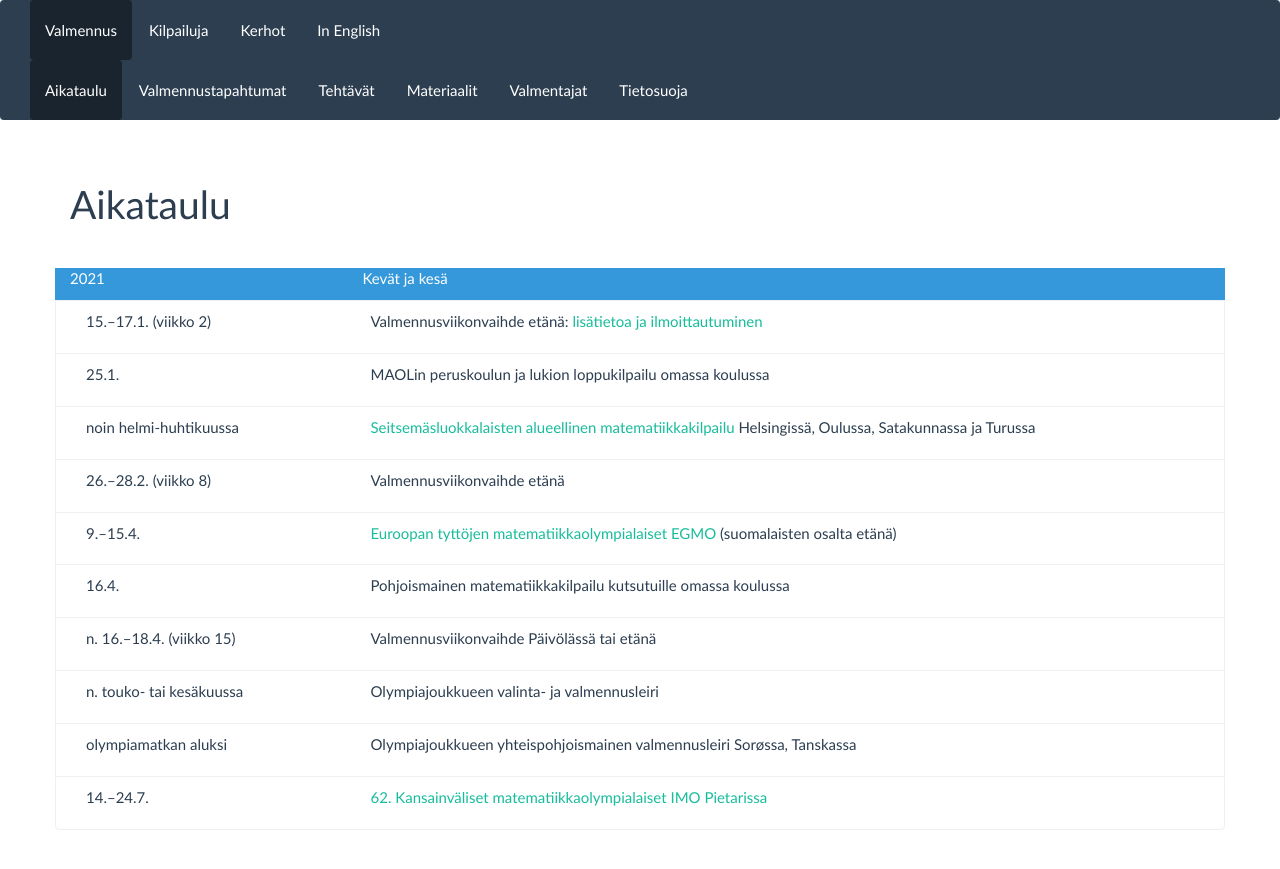
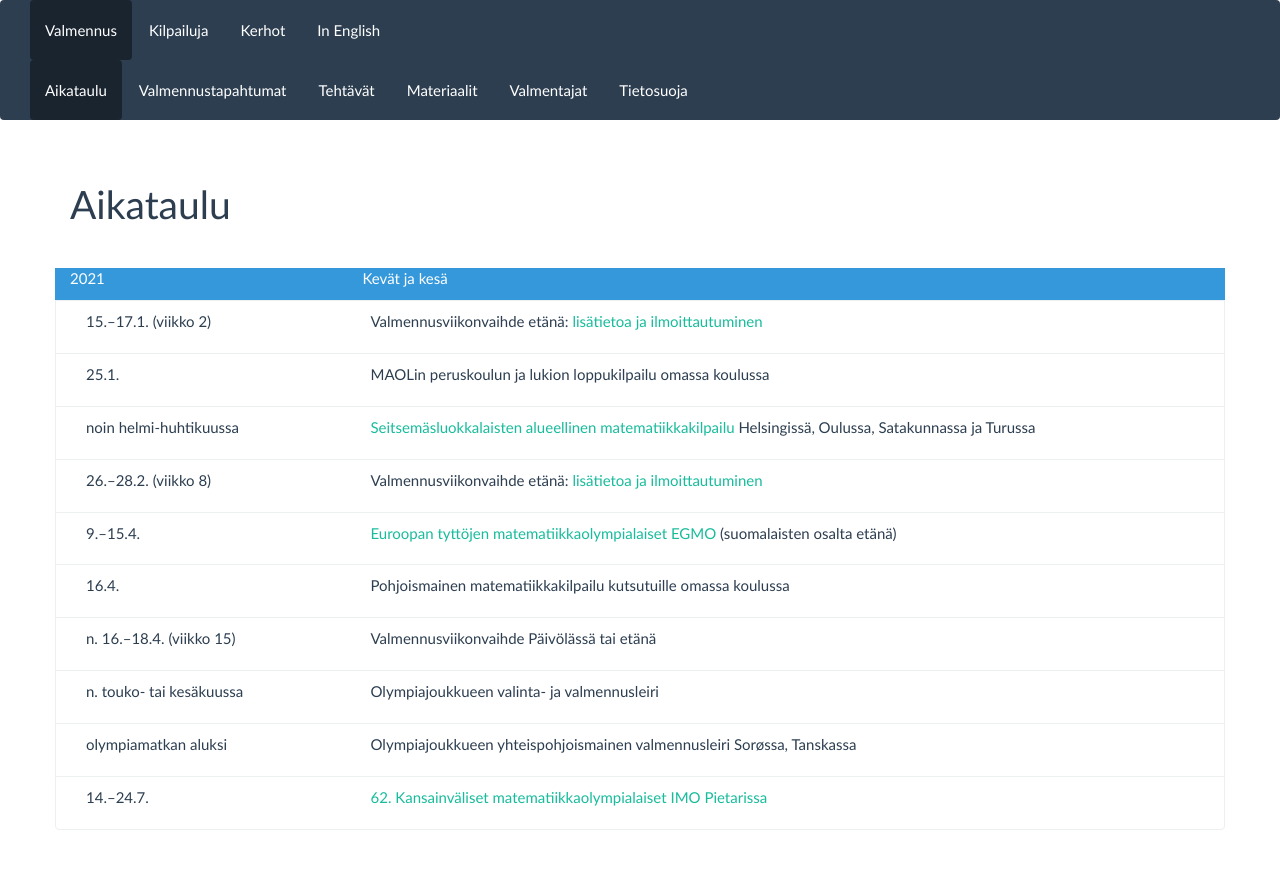
Before and after one commit to matematiikkakilpailut/matematiikkakilpailut.github.io, a Jekyll site: the page built from aikataulu/index.md, in a window 1280 px wide. Shown: the top 869 px of the page. Built offline with Jekyll 4.4.1, drawn with Linux system fonts in a browser that asks for light colours.

Commit message:
Linkki viikon 8 sivulle

```diff
--- a/aikataulu/index.md
+++ b/aikataulu/index.md
@@ -13,7 +13,7 @@ aikataulu:
   - pvm: "noin helmi-huhtikuussa"
     tapahtuma: "[Seitsemäs&shy;luokkalaisten alueel&shy;linen matematiikka&shy;kilpailu](/seiskat/) Helsingissä, Oulussa, Sata&shy;kunnassa ja Turussa"
   - pvm: "26.&ndash;28.2. (viikko 8)"
-    tapahtuma: "Valmennus&shy;viikonvaihde etänä"
+    tapahtuma: "Valmennus&shy;viikonvaihde etänä: [lisätietoa ja ilmoittautuminen](2021W08/)"
   - tapahtuma: "[Euroopan tyttöjen matematiikka&shy;olympialaiset <abbr>EGMO</abbr>](https://www.egmo.org/egmos/egmo10/) (suomalaisten osalta etänä)"
     pvm: "9.&ndash;15.4."
   - tapahtuma: "Pohjois&shy;mainen matematiikka&shy;kilpailu kutsutuille omassa koulussa"
```
